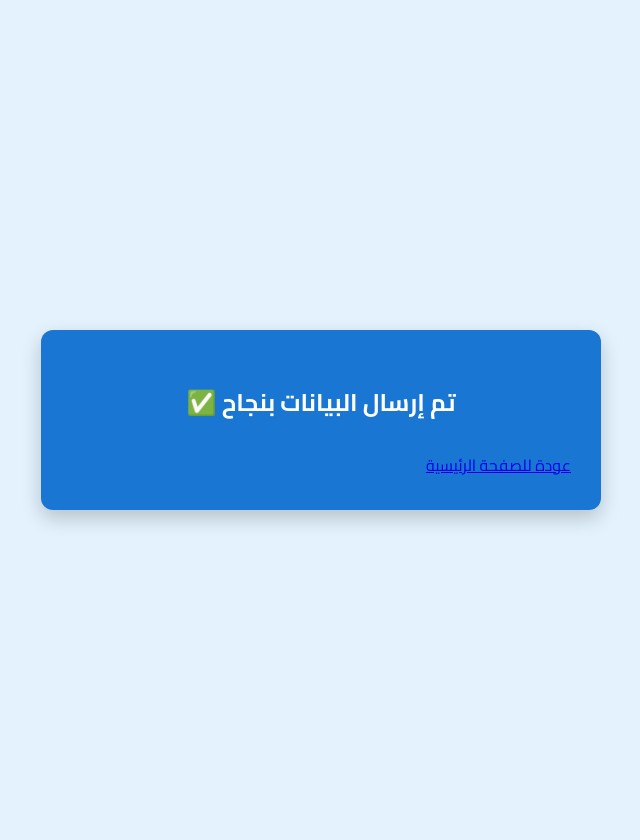
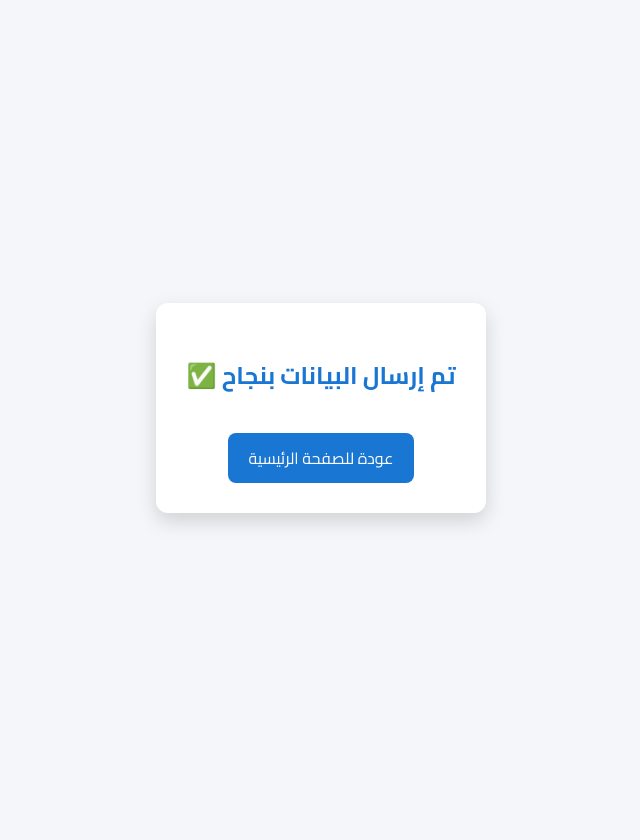
Before and after one commit to hocinebno3131-source/students_app, a Flask app: page /success in a window 1280 px wide. Shown: the whole page, without its empty margins (319-959 px from the left). After the commit the page ends 525 px from the top, so only its background shows below. Run offline with Flask 3, Linux system fonts and the light colour scheme.

Commit message:
Update success.html

```diff
--- a/templates/success.html
+++ b/templates/success.html
@@ -4,12 +4,18 @@
 <meta charset="UTF-8">
 <title>نجاح التسجيل</title>
 <link href="https://fonts.googleapis.com/css2?family=Cairo:wght@400;700&display=swap" rel="stylesheet">
-<link rel="stylesheet" href="{{ url_for('static', filename='style.css') }}">
+<style>
+body { font-family:'Cairo', sans-serif; background:#f4f6f9; display:flex; justify-content:center; align-items:center; height:100vh; }
+.container { background:white; padding:30px; border-radius:12px; box-shadow:0 8px 20px rgba(0,0,0,0.15); text-align:center; }
+h2 { color:#1976d2; }
+a { display:inline-block; margin-top:15px; text-decoration:none; color:white; background:#1976d2; padding:10px 20px; border-radius:8px; }
+a:hover { background:#0d47a1; }
+</style>
 </head>
 <body>
 <div class="container">
-    <h2>تم إرسال البيانات بنجاح ✅</h2>
-    <a href="/">عودة للصفحة الرئيسية</a>
+<h2>تم إرسال البيانات بنجاح ✅</h2>
+<a href="/">عودة للصفحة الرئيسية</a>
 </div>
 </body>
 </html>
```
